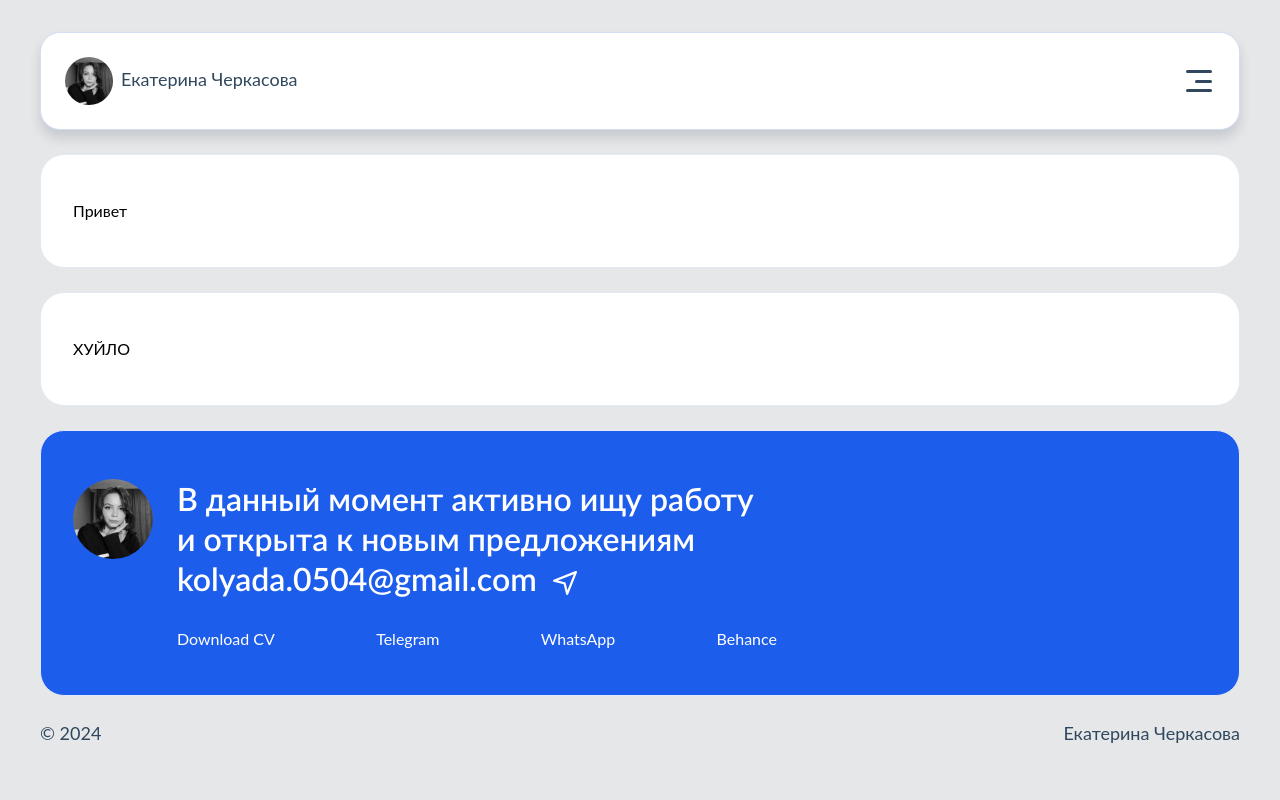
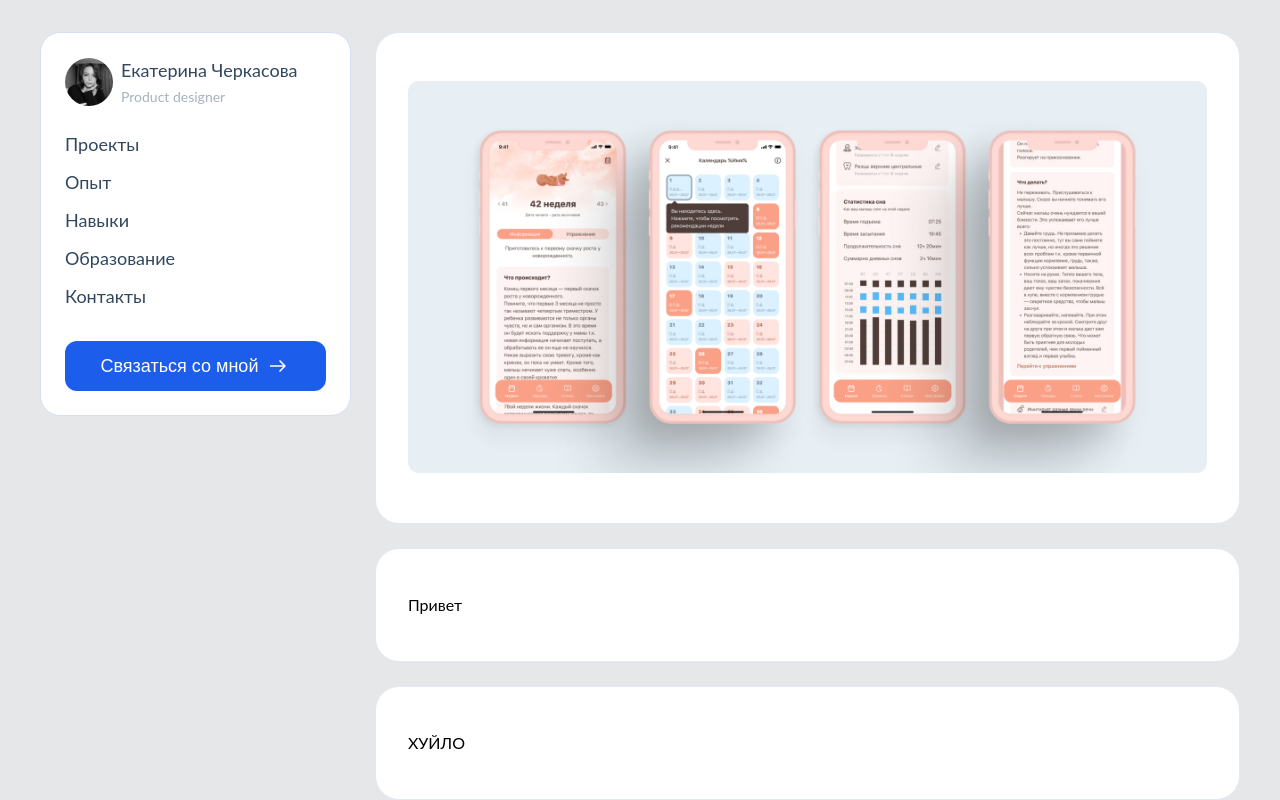
Before and after one commit to JakersD/person-portfolio, a React (Vite) app: page /projects/sprouty-app in a window 1280 px wide. Shown: the top 800 px of the page. Built offline with nearby package versions, Linux system fonts and the light colour scheme; a web font is replaced by a local one.

Commit message:
работа с zoomable image

```diff
--- a/src/components/widgets/header/header.module.scss
+++ b/src/components/widgets/header/header.module.scss
@@ -3,7 +3,7 @@
 .header {
   position: sticky;
   top: 32px;
-  width: 418px;
+  width: 412px;
   background-color: $white;
   border: 1px solid $tagline-dark;
   border-radius: 20px;
--- a/src/components/widgets/index.ts
+++ b/src/components/widgets/index.ts
@@ -7,3 +7,5 @@ export { Footer } from './footer/footer';
 
 export { ProjectCard } from './project-card/project-card';
 export { ProjectList } from './project-list/projects-list';
+
+export { ZoomableImg } from './zoomable-img/zoomable-img';
--- /dev/null
+++ b/src/components/widgets/zoomable-img/zoomable-img.module.scss
@@ -0,0 +1,6 @@
+.img {
+  width: 100%;
+  max-height: 440px;
+  object-fit: contain;
+  object-position: center;
+}
--- /dev/null
+++ b/src/components/widgets/zoomable-img/zoomable-img.tsx
@@ -0,0 +1,15 @@
+import React from 'react';
+
+import styles from './zoomable-img.module.scss';
+
+interface IProps {
+  src: string;
+}
+
+export const ZoomableImg: React.FC<IProps> = ({ src }) => {
+  return (
+    <div>
+      <img className={styles.img} src={src} alt='Картинка' />
+    </div>
+  );
+};
--- a/src/pages/details/sprouty-app/sprouty-app.module.scss
+++ b/src/pages/details/sprouty-app/sprouty-app.module.scss
@@ -4,13 +4,11 @@
   display: flex;
   justify-content: center;
   align-items: flex-start;
-  flex-direction: column;
 }
 
 .main {
+  max-width: 960px;
   width: stretch;
-  width: -webkit-fill-available;
-  width: -moz-available;
 }
 
 .back {
@@ -20,3 +18,13 @@
 .title {
   margin-bottom: 4px;
 }
+
+@include lg {
+  .wrapper {
+    flex-direction: column;
+  }
+
+  .main {
+    max-width: none;
+  }
+}
--- a/src/pages/details/sprouty-app/sprouty-app.tsx
+++ b/src/pages/details/sprouty-app/sprouty-app.tsx
@@ -1,18 +1,24 @@
 import React from 'react';
 
-import { ShortHeaderWidget } from '@components/widgets/header/short-header';
 import { Footer } from '@components/widgets/footer/footer';
-import { PageWrapper } from '@components/shared';
+import { PageWrapper, Wrapper } from '@components/shared';
 import { DetailsFrame } from '../components/details-frame/details-frame';
 
 import styles from './sprouty-app.module.scss';
+import { Header, ZoomableImg } from '@components/widgets';
+
+import mainMD from '@assets/sprouty-app/main-md.jpg';
 
 export const SproutyApp: React.FC = () => {
   return (
     <PageWrapper>
       <div className={styles.wrapper}>
-        <ShortHeaderWidget />
+        <Header />
         <main className={styles.main}>
+          <Wrapper>
+            <ZoomableImg src={mainMD} />
+          </Wrapper>
+
           <DetailsFrame>
             <DetailsFrame.Container>
               <p>Привет</p>
--- a/src/pages/main/main.module.scss
+++ b/src/pages/main/main.module.scss
@@ -7,6 +7,7 @@
 }
 
 .main {
+  max-width: 960px;
   width: stretch;
   width: -webkit-fill-available;
   width: -moz-available;
@@ -16,4 +17,8 @@
   .wrapper {
     flex-direction: column;
   }
+
+  .main {
+    max-width: none;
+  }
 }
```
Also changed, not shown: src/assets/sprouty-app/main-md.jpg (added), src/pages/details/index.ts (deleted), 1 other file (tests, documents, lock files or other folders).
